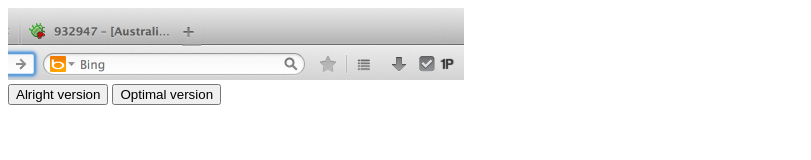
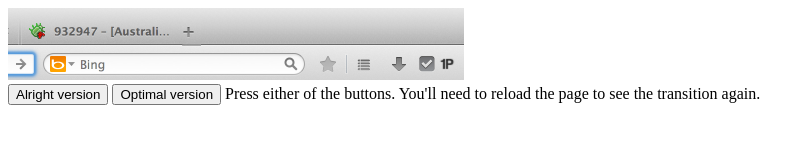
Before and after one commit to phlsa/ff-tab-animation, a plain HTML site: page index.html in a window 1280 px wide. Shown: the whole page, without its empty margins (0-811 px from the left). Drawn offline with Linux system fonts and the light colour scheme.

Commit message:
add descriptive text

```diff
--- a/index.html
+++ b/index.html
@@ -17,6 +17,7 @@
 <div style="clear:both">
 	<button class="ok">Alright version</button>
 	<button class="optimal">Optimal version</button>
+	Press either of the buttons. You'll need to reload the page to see the transition again.
 </div>
 </body>
 </html>
```
